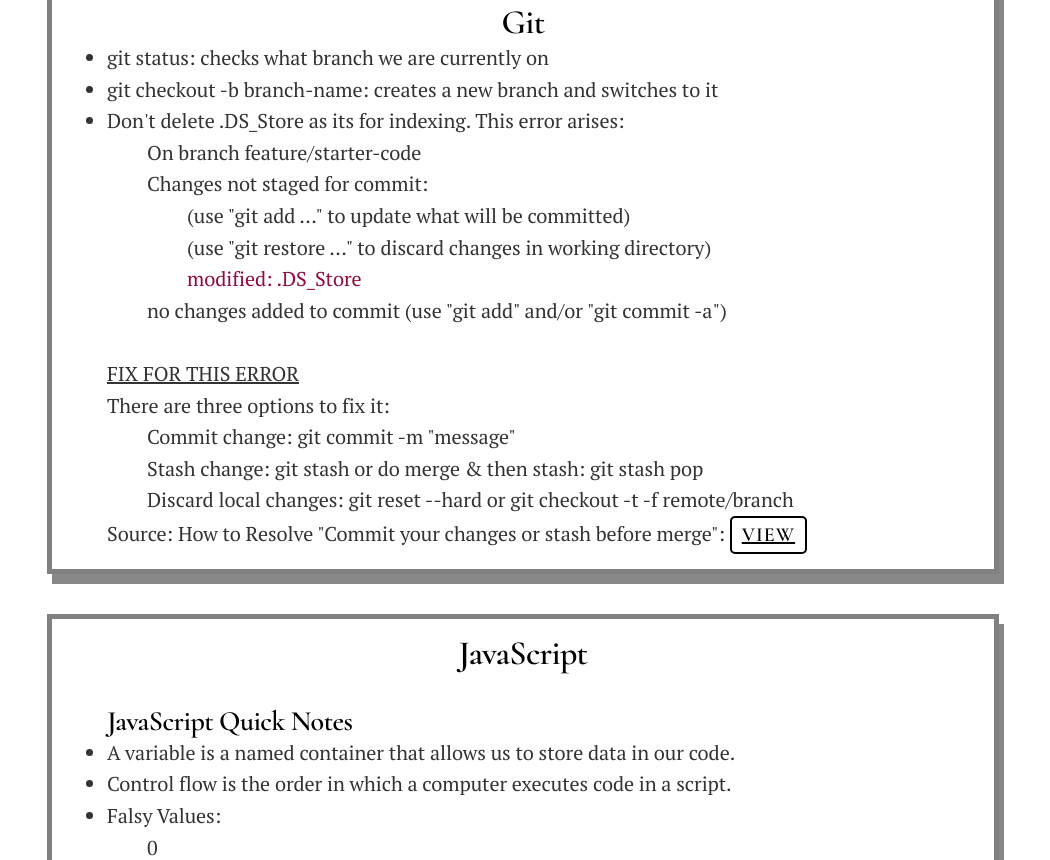
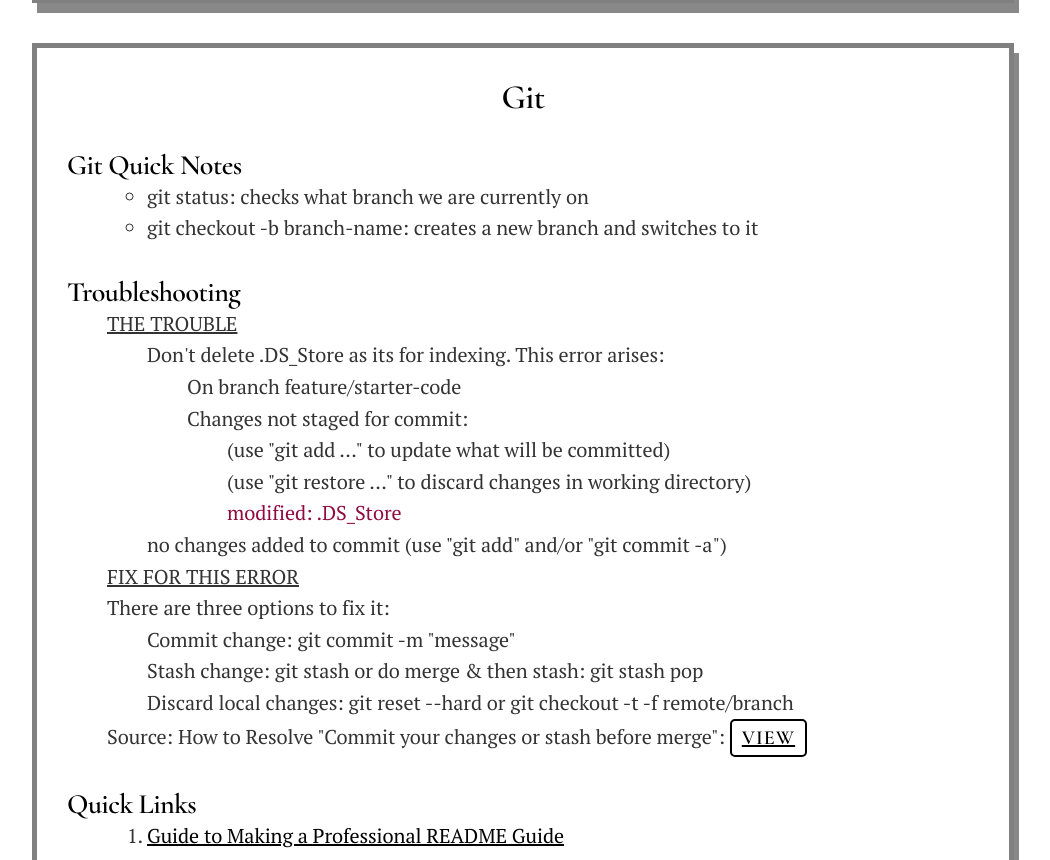
Before and after one commit to lightoftwelve/prework-study-guide, a plain HTML site: page index.html in a window 1280 px wide. Shown: the part 1539-2399 px from the top of the page, without its empty margins (117-1167 px from the left). Drawn offline with Linux system fonts and the light colour scheme.

Commit message:
updated README file and updated HTML

```diff
--- a/assets/style.css
+++ b/assets/style.css
@@ -29,7 +29,6 @@ ol {
     padding-left: 40px;
     font-size: 20px;
 }
-
 *p {
   text-align: center;
   line-height: 1.4;
@@ -37,7 +36,7 @@ ol {
 }
 .card {
     width: 80%;
-    padding: 15px;
+    padding: 30px;
     margin: 40px auto;
     border: 5px solid gray;
     box-shadow: 5px 10px #888888;
--- a/index.html
+++ b/index.html
@@ -114,28 +114,35 @@
 
       <section class="card" id="git-section">
         <h2>Git</h2>
-        <ul>
+        <br><h3>Git Quick Notes</h3></li>
+        <ul><ul>
        <li>git status: checks what branch we are currently on</li>
-       <li>git checkout -b branch-name: creates a new branch and switches to it</li>
-       <li>Don't delete .DS_Store as its for indexing. This error arises:
-            <ol>On branch feature/starter-code</ol>
-            <ol>Changes not staged for commit:
-            <ol>(use "git add <file>..." to update what will be committed)</file></ol>
-            <ol>(use "git restore <file>..." to discard changes in working directory)</ol>
-            <ol><font color="#900C3F">modified:   .DS_Store</font></file></file></ol>
-          no changes added to commit (use "git add" and/or "git commit -a")</ol>
-          <br><u>FIX FOR THIS ERROR</u>
+       <li>git checkout -b branch-name: creates a new branch and switches to it</li></ul>
+
+       <br></ul><h3>Troubleshooting</h3></ul></li>
+          <ul><u>THE TROUBLE</u><ul>
+          Don't delete .DS_Store as its for indexing. This error arises:
+          <ol>On branch feature/starter-code</ol>
+          <ol>Changes not staged for commit:
+          <ol>(use "git add <file>..." to update what will be committed)</file></ol>
+          <ol>(use "git restore <file>..." to discard changes in working directory)</ol>
+          <ol><font color="#900C3F">modified:   .DS_Store</font></file></file></ol>
+          </ol>no changes added to commit (use "git add" and/or "git commit -a")</ol></ul>
+          <u>FIX FOR THIS ERROR</u>
           <br>There are three options to fix it:
           <ol>Commit change: git commit -m "message"</ol>
           <ol>Stash change: git stash or do merge & then stash: git stash pop</ol>
           <ol>Discard local changes: git reset --hard or git checkout -t -f remote/branch</ol>
-          <p>Source: How to Resolve "Commit your changes or stash before merge": <button><a title="How to Commit your Changes or Stash Before Merge Error" a href="https://stackoverflow.com/questions/15745045/how-do-i-resolve-git-saying-commit-your-changes-or-stash-them-before-you-can-me">View</a></button></li>
+          <p>Source: How to Resolve "Commit your changes or stash before merge": <button><a title="How to Commit your Changes or Stash Before Merge Error" a href="https://stackoverflow.com/questions/15745045/how-do-i-resolve-git-saying-commit-your-changes-or-stash-them-before-you-can-me">View</a></button></li></ul>
+            <br><h3>Quick Links</h3></li>
+            <ol><ol><li><a title="Professional README Guide | Request-Response Full Stack Blog" a href="https://coding-boot-camp.github.io/full-stack/github/professional-readme-guide">Guide to Making a Professional README Guide</a></li></ol></ol>
+
       </section>
 
       <section class="card" id="javascript-section">
         <h2>JavaScript</h2>
-        <br><ul><h3>JavaScript Quick Notes</h3></li>
-          <li>A variable is a named container that allows us to store data in our code.</li>
+        <br></ul><h3>JavaScript Quick Notes</h3></li>
+          <ul><ul><li>A variable is a named container that allows us to store data in our code.</li>
           <li>Control flow is the order in which a computer executes code in a script.</li>
           <li>Falsy Values:
             <ol>0</ol>
@@ -146,10 +153,10 @@
             <ol>undefined</ol>
             <ol>NaN</ol>
             <ol>False</ol>
-            <p>Everything else is truthy</p>
+            <p>Everything else is truthy</p></li></ul>
 
-          <br><h3>JavaScript Basics</h3></li>
-            <ol><li><u>Introduction to JavaScript</u>: JavaScript is a versatile, powerful, fast programming language. It is natively implemented in all modern web browsers, eliminating the need for additional plugins. The primary use of JavaScript is to add interactivity and dynamically update content on web pages.
+          <br></ul><h3>JavaScript Basics</h3></li>
+          </ul><ol><ol><li><u>Introduction to JavaScript</u>: JavaScript is a versatile, powerful, fast programming language. It is natively implemented in all modern web browsers, eliminating the need for additional plugins. The primary use of JavaScript is to add interactivity and dynamically update content on web pages.
             <li><u>Variables</u>: Variables in JavaScript act as containers to hold data values. Declaration can be made using the following keywords: 'var', 'let', or 'const'. For example, let myVariable = 'Bob'; declares a variable named 'myVariable' and assigns it the string value 'Bob'.
             <li><u>Data Types</u>: JavaScript supports various data types, including Number, String, Boolean, Object, Null, and Undefined. These data types allow for storing and manipulating different kinds of information within a JavaScript program.
             <li><u>Operators</u>: Operators in JavaScript perform operations on values. These include arithmetic operators (+, -, *, /, %) for calculations, assignment operators (=) to assign values to variables, and comparison operators (==, ===, !=, !==, <, >, <=, >=) to compare values.
@@ -162,7 +169,7 @@
 
           <br><h3>JavaScript Data Structures</h3></li>
             <ol start="1">
-            <li><u>Dynamic Typing</u>: JavaScript is a language with dynamic typing, allowing you to declare variables without specifying their data type. Also, data types can change within the lifetime of a variable.
+            </ul><ol><li><u>Dynamic Typing</u>: JavaScript is a language with dynamic typing, allowing you to declare variables without specifying their data type. Also, data types can change within the lifetime of a variable.
             <li><u>Primitive Values</u>: There are seven data types in JavaScript that are considered primitive, which means they are not objects and have no methods. They are undefined, null, boolean, string, symbol, number, and bigint. All primitives are immutable, i.e., they cannot be altered.
             <ol><u>Undefined</u>: When a variable hasn't been assigned a value, it is considered undefined.</ol>
             <ol><u>Null</u>: This special keyword denotes a null or "empty" value.</ol>
@@ -178,15 +185,18 @@
             <li><u>Typed Arrays and ArrayBuffers</u>: JavaScript-typed arrays are objects similar to arrays that enable manipulation of raw binary data stored in memory. ArrayBuffer objects are used to represent a generic, fixed-length raw binary data buffer.
             <li><u>Map and Set</u>: JavaScript's Map and Set objects are collections that allow the storage and retrieval of data. A Map is a collection of keyed data items, just like an Object, but offers more memory-efficient and fast key lookups. A Set is a collection of unique values.
             <li><u>WeakMap and WeakSet</u>: These data structures are similar to Map and Set, but they do not prevent their elements from being garbage-collected. This feature becomes valuable in scenarios where you do not have control over the lifetime of the object.</li></ol>
-          <br><h3>Understanding the Basics of JavaScript Links:</h3></li>
+
+          </ol><br><h3>Understanding the Basics of JavaScript Links:</h3></li></ol>
             <ol start="1">
             <ol><li><a title="JavaScript Basics - Mozilla Developer Network (MDN)" a href="https://developer.mozilla.org/en-US/docs/Learn/Getting_started_with_the_web/JavaScript_basics">JavaScript Basics - Mozilla Developer Network (MDN)</a></li>
             <li><a title="JavaScript Data Structures - MDN" a href="https://developer.mozilla.org/en-US/docs/Web/JavaScript/Data_structures">JavaScript Data Structures - MDN</a></li>
             <li><a title="Your Guide to Semicolons in JavaScript - Codecademy" a href="https://www.codecademy.com/resources/blog/your-guide-to-semicolons-in-javascript/">Your Guide to Semicolons in JavaScript - Codecademy</a></li>
             <li><a title="JavaScript Grammar and Types (specifically Variables) - MDN" a href="https://developer.mozilla.org/en-US/docs/Web/JavaScript/Guide/Grammar_and_types#variables">JavaScript Grammar and Types (specifically Variables) - MDN</a></li>
             <li><a title="Console.log() Method - MDN" a href="https://developer.mozilla.org/en-US/docs/Web/API/console/log">Console.log() Method - MDN</a></li></ol></ol>
+
           <br><h3>Client Side Scripting Link:</h3></li>
             <ol><ol><li><a title="JavaScript Guide - MDN" a href="https://developer.mozilla.org/en-US/docs/Learn/JavaScript">JavaScript Guide - MDN</a></li></ol></ol>
+
           <br><h3>Variables Checker:</h3></li>
             <ol><ol><li><a title="JavaScript Variables Checker - Mothereff.in" a href="https://mothereff.in/js-variables">JavaScript Variables Checker - Mothereff.in</a></li>
       </section>
```
Also changed, not shown: 1 other file.
